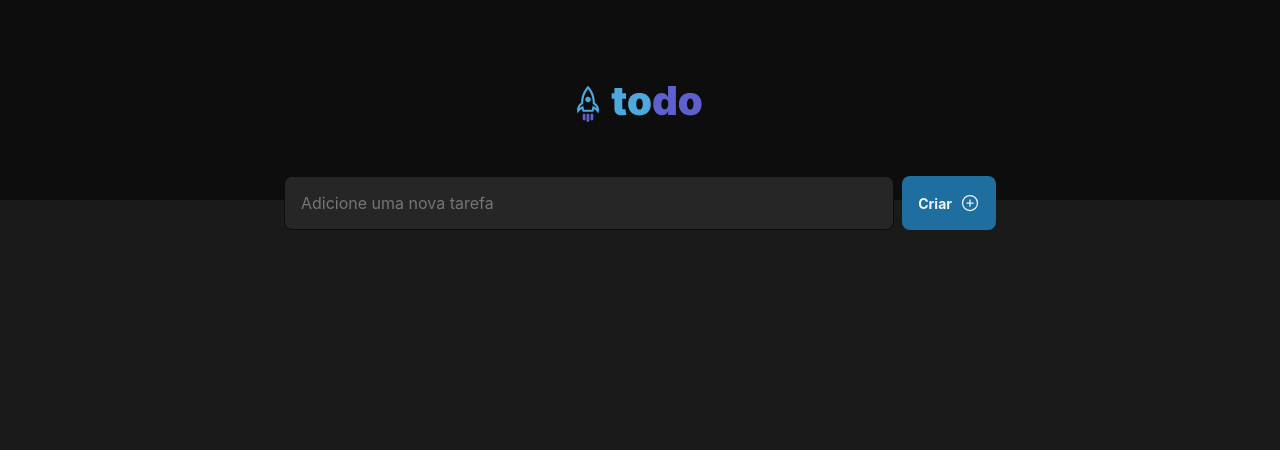
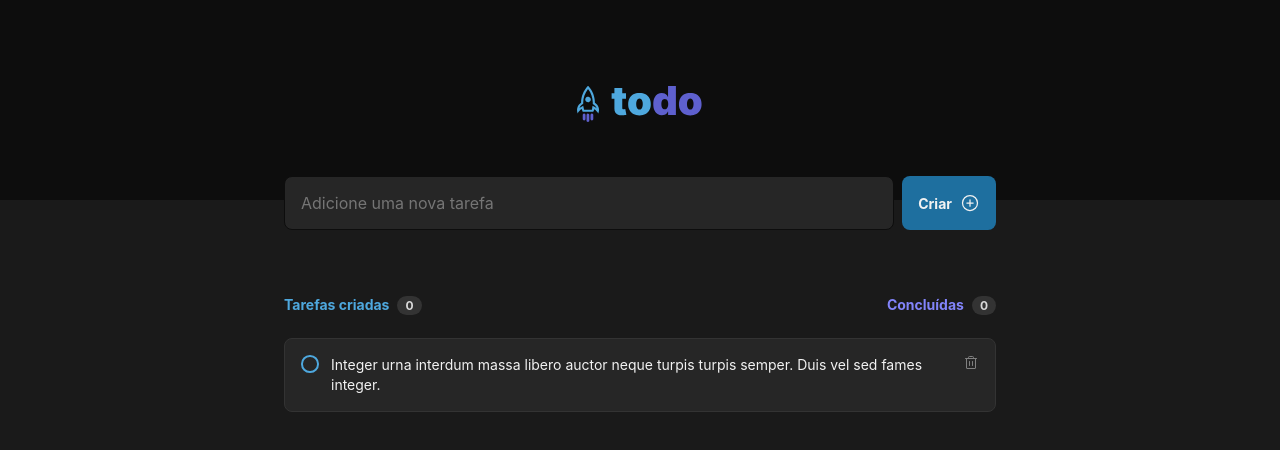
Before and after one commit to gustavonobrega/challenge-todolist, a React (Vite) app: page / in a window 1280 px wide. Shown: the top 450 px of the page. Built offline with nearby package versions, Linux system fonts and the light colour scheme.

Commit message:
Create Tasks component

```diff
--- a/src/App.tsx
+++ b/src/App.tsx
@@ -3,6 +3,7 @@ import { NewTask } from './components/NewTask';
 import styles from './App.module.css';
 
 import './global.css';
+import { Tasks } from './components/Tasks';
 
 export function App() {
   return (
@@ -11,6 +12,8 @@ export function App() {
 
       <main className={styles.container}>
         <NewTask />
+
+        <Tasks />
       </main>
     </div>
   )
--- /dev/null
+++ b/src/components/Tasks.module.css
@@ -0,0 +1,143 @@
+.tasks {
+  margin-top: 4rem;
+}
+
+.tasks header {
+  display: flex;
+  justify-content: space-between;
+}
+
+.createdTasks strong{
+  font-size: 0.875rem;
+  color: var(--blue);
+}
+
+.completedTasks strong {
+  font-size: 0.875rem;
+  color: var(--purple);
+}
+
+.createdTasks span, .completedTasks span{
+  padding: 0.125rem 0.5rem;
+  margin-left: 0.5rem;
+  border-radius: 999px;
+  font-size: 0.75rem;
+  font-weight: bold;
+  background: var(--gray-400);
+  color: var(--gray-200);
+}
+
+.noTasks {
+  display: flex;
+  align-items: center;
+  justify-content: center;
+  flex-direction: column;
+
+  color: var(--gray-300);
+  border-top: 1px solid #333333;
+  border-radius: 8px;
+  margin-top: 1.563rem;
+}
+
+.noTasks img {
+  width: 56px;
+  height: 56px;
+  margin-top: 4rem;
+}
+
+.noTasks span {
+  display: block;
+  margin-top: 1rem;
+  text-align: center;
+  line-height: 1.5rem;
+}
+
+.noTasks span strong{
+  display: block;
+}
+
+.tasks ul {
+  margin-top: 1.5rem;
+}
+
+.myTasks {
+  display: flex;
+  justify-content: space-between;
+  align-items: flex-start;
+  background: var(--gray-500);
+  border: 1px solid var(--gray-400);
+  border-radius: 8px;
+  padding: 1rem;
+}
+
+.myTasks > div {
+  display: flex;
+  align-items: flex-start;
+  gap: 1.875rem;
+}
+
+.myTasks > div p {
+   font-size: 0.875rem;
+  line-height: 1.25rem;
+}
+
+.checkboxContainer {
+  display: block;
+  position: relative;
+  cursor: pointer;
+}
+
+.checkboxContainer input {
+  position: absolute;
+  opacity: 0;
+  cursor: pointer;
+  height: 0;
+  width: 0;
+}
+
+.checkboxContainer input:checked ~ .checkmark {
+  background-color: var(--purple-dark);
+  border: none;
+}
+
+.checkmark {
+  position: absolute;
+  top: 0;
+  left: 0;
+  height: 1.1rem;
+  width: 1.1rem;
+  border: 2px solid var(--blue);
+  border-radius: 50%;
+}
+
+.checkmark:after {
+  content: "";
+  position: absolute;
+  display: none;
+}
+
+.checkboxContainer input:checked ~ .checkmark:after {
+  display: block;
+}
+
+.checkboxContainer .checkmark:after {
+  left: 6px;
+  top: 4px;
+  width: 3px;
+  height: 6px;
+  border: solid var(--gray-100);
+  border-width: 0 1.5px 1.5px 0;
+  transform: rotate(45deg);
+}
+
+.myTasks button {
+  background: transparent;
+  border: 0;
+  color: var(--gray-300);
+  cursor: pointer;
+  transition: color 0.2s;
+}
+
+.myTasks button:hover {
+  color: var(--purple-dark);
+}
--- /dev/null
+++ b/src/components/Tasks.tsx
@@ -0,0 +1,55 @@
+import { Trash } from 'phosphor-react';
+import clipboard from '../assets/clipboard.svg';
+
+import styles from './Tasks.module.css';
+
+const tasks = [
+  {
+    title: 'Testando',
+    isComplete: true
+  }
+]
+
+export function Tasks() {
+  return (
+    <div className={styles.tasks}>
+      <header>
+        <div className={styles.createdTasks}>
+          <strong>Tarefas criadas</strong>
+          <span>0</span>
+        </div>
+
+        <div className={styles.completedTasks}>
+          <strong>Concluídas</strong>
+          <span>0</span>
+        </div>
+      </header>
+
+      {tasks.length === 0 ? (
+        <div className={styles.noTasks}>
+          <img src={clipboard} alt="Clipboard icon" />
+          <span>
+            <strong>Você ainda não tem tarefas cadastradas</strong>
+            Crie tarefas e organize seus itens a fazer
+          </span>
+        </div>
+      ) : (
+        <ul>
+          <li className={styles.myTasks}>
+            <div>
+              <label className={styles.checkboxContainer}>
+                <input type="checkbox"/>
+                <span className={styles.checkmark}></span>
+              </label>
+                <p>Integer urna interdum massa libero auctor neque turpis turpis semper. Duis vel sed fames integer.</p>
+            </div>
+
+            <button type="button">
+              <Trash size={16}/>
+            </button>
+          </li>
+        </ul>
+      )}
+    </div>
+  )
+}
```
